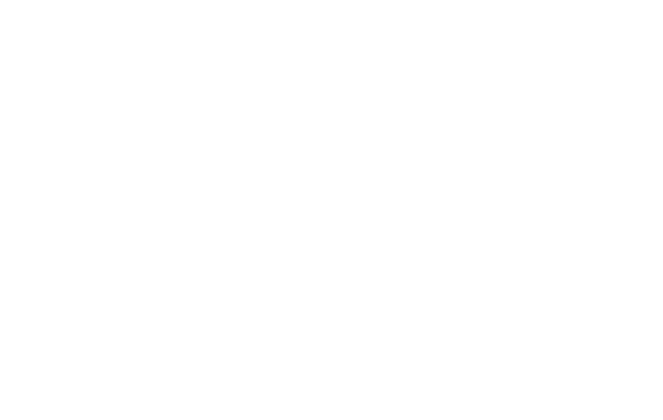
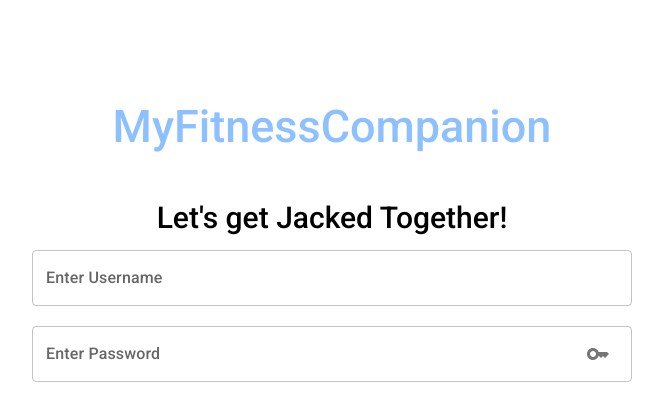
Before and after one commit to jchen362/MyFitnessCompanion, a React (Create React App) app in the folder frontend/: page / in a window 1280 px wide. Shown: the top 420 px of the page, without its empty margins (308-971 px from the left). Built offline with nearby package versions, Linux system fonts and the light colour scheme.

Commit message:
added basic frontend login

```diff
--- a/frontend/package.json
+++ b/frontend/package.json
@@ -5,6 +5,7 @@
   "dependencies": {
     "@emotion/react": "^11.11.0",
     "@emotion/styled": "^11.11.0",
+    "@mui/icons-material": "^5.11.16",
     "@mui/material": "^5.13.1",
     "@testing-library/jest-dom": "^5.16.5",
     "@testing-library/react": "^13.4.0",
--- /dev/null
+++ b/frontend/src/pages/LoginPage.css
@@ -0,0 +1 @@
+@import url('https://fonts.googleapis.com/css2?family=Roboto:wght@500&display=swap');
--- a/frontend/src/pages/LoginPage.js
+++ b/frontend/src/pages/LoginPage.js
@@ -1,10 +1,54 @@
 import React from 'react';
+import TextField from '@mui/material/TextField';
+import AccountCircle from '@mui/icons-material/AccountCircle';
+import InputAdornment from '@mui/material/InputAdornment';
+import KeyIcon from '@mui/icons-material/Key';
+import "./LoginPage.css";
+
 
 class LoginPage extends React.Component {
 
+    constructor(props) {
+        super(props);
+        this.state = {
+            password: "text"
+        };
+    }
+
+
     render() {
 
-    }
+
+        const handlePasswordVisibility = () => {
+            if (this.state.password == "password") {
+                this.setState({password: "text"});
+            } else {
+                this.setState({password: "password"});
+            }
+        }
+
+    return(
+        <div style = {{width: "100%", height: "100%", display: "flex", justifyContent: "center", flexDirection: "column", justifyItems: "center"}}>
+            <div style = {{width:"100%", height:"100px"}}></div>
+            <div style = {{width: "100%", height: "50px", textAlign: "center", fontSize: "45px", fontFamily: "Roboto", color: "rgba(113, 176, 255, 0.8)"}}>
+                MyFitnessCompanion
+            </div>
+            <div style = {{width: "100%", height: "50px"}}></div>
+            <div style = {{width:"100%", height:"50px", textAlign: "center", fontSize: "30px", fontFamily: "Roboto"}}>
+                Let's get Jacked Together!
+            </div>
+            <TextField label = "Enter Username" id="outlined-basic" variant="outlined" style = {{margin:"auto", width: "600px"}}/>
+            <div style = {{width: "100%", height: "20px"}}></div>
+            <TextField label = "Enter Password" id="outlined-basic" variant="outlined" style = {{margin:"auto", width: "600px"}}
+                InputProps = {{
+                    endAdornment: (
+                    <InputAdornment position = "start" onClick = {handlePasswordVisibility}>
+                        <KeyIcon/>
+                    </InputAdornment>),
+                }}
+            type = {this.state.password}></TextField>
+        </div>
+    );}
 }
 
 export default LoginPage
```
Also changed, not shown: 1 other file (tests, documents, lock files or other folders).
